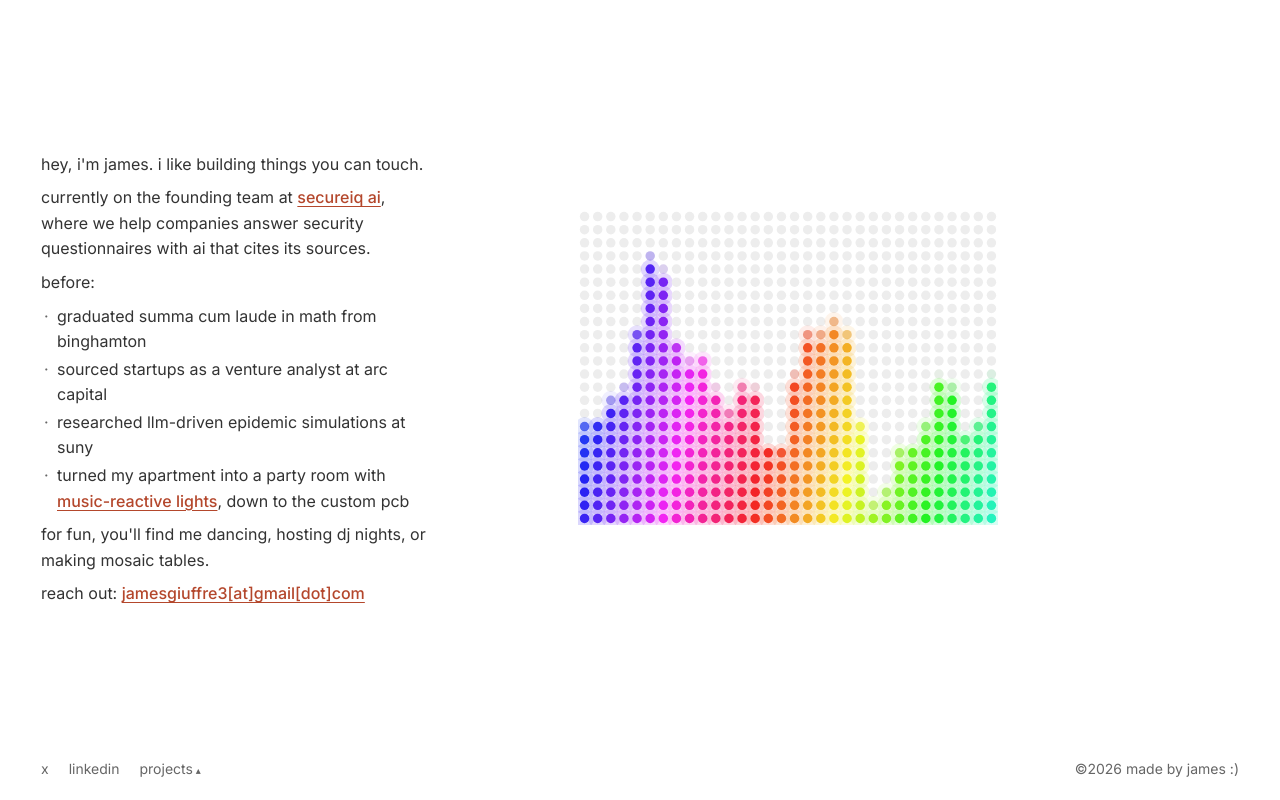
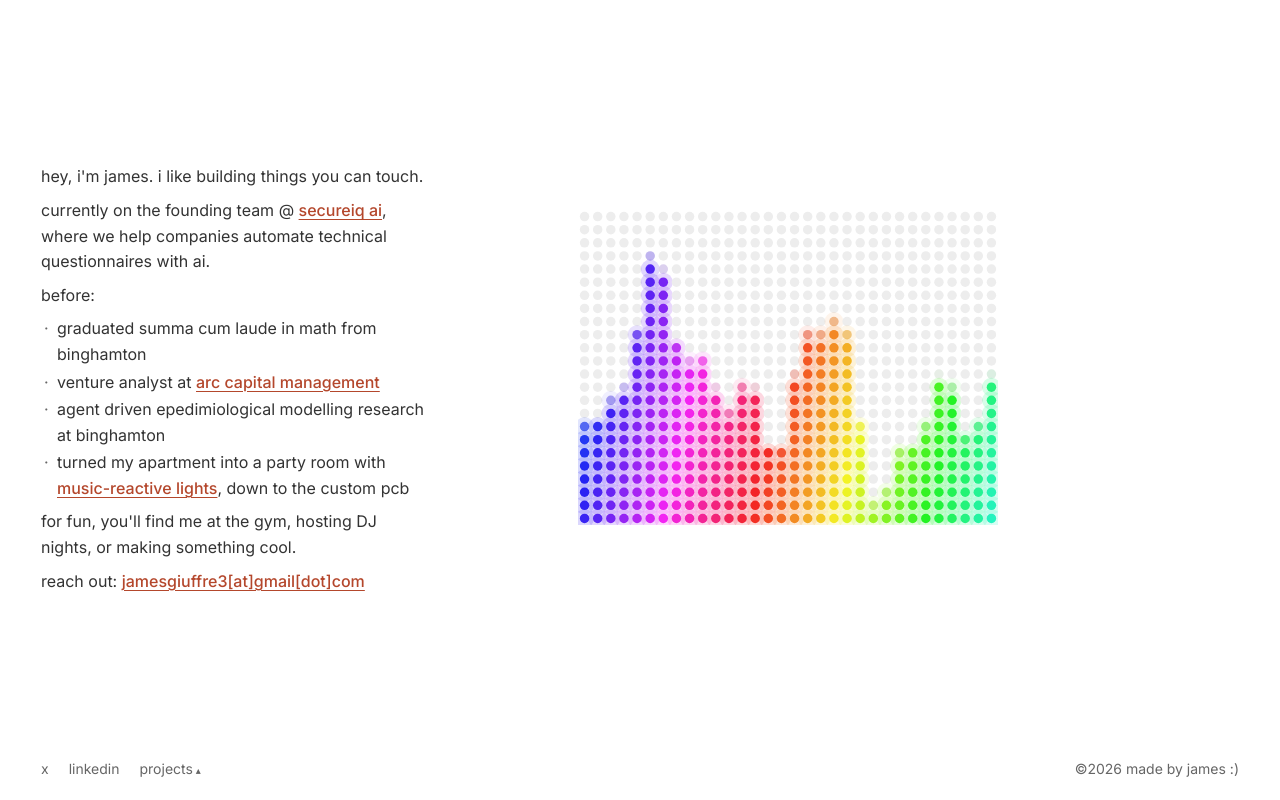
Before and after one commit to stoicelephant/jamesgiuffre, a plain HTML site: page index.html in a window 1280 px wide. Drawn offline with Linux system fonts and the light colour scheme.

Commit message:
Update personal description and experiences in index.html

```diff
--- a/index.html
+++ b/index.html
@@ -21,17 +21,17 @@
   <main class="split">
     <div class="text">
       <p>hey, i'm james. i like building things you can touch.</p>
-      <p>currently on the founding team at <a href="https://secureiq.ai" target="_blank" rel="noopener">secureiq ai</a>, where we help companies answer security questionnaires with ai that cites its sources.</p>
+      <p>currently on the founding team @ <a href="https://secureiq.ai" target="_blank" rel="noopener">secureiq ai</a>, where we help companies automate technical questionnaires with ai.</p>
 
       <p>before:</p>
       <ul>
         <li>graduated summa cum laude in math from binghamton</li>
-        <li>sourced startups as a venture analyst at arc capital</li>
-        <li>researched llm-driven epidemic simulations at suny</li>
+        <li>venture analyst at <a href="https://arccapm.com" target="_blank" rel="noopener">arc capital management</a></li>
+        <li>agent driven epedimiological modelling research at binghamton</li>
         <li>turned my apartment into a party room with <a href="lights.html">music-reactive lights</a>, down to the custom pcb</li>
       </ul>
 
-      <p>for fun, you'll find me dancing, hosting dj nights, or making mosaic tables.</p>
+      <p>for fun, you'll find me at the gym, hosting DJ nights, or making something cool.</p>
 
       <p>reach out: <a class="mail" href="#" data-u="jamesgiuffre3" data-d="gmail.com">jamesgiuffre3[at]gmail[dot]com</a></p>
     </div>
```
